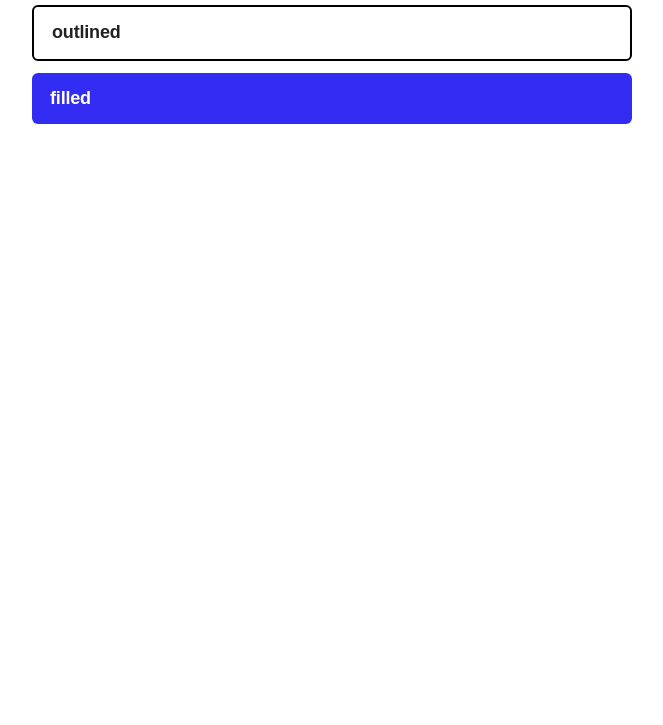
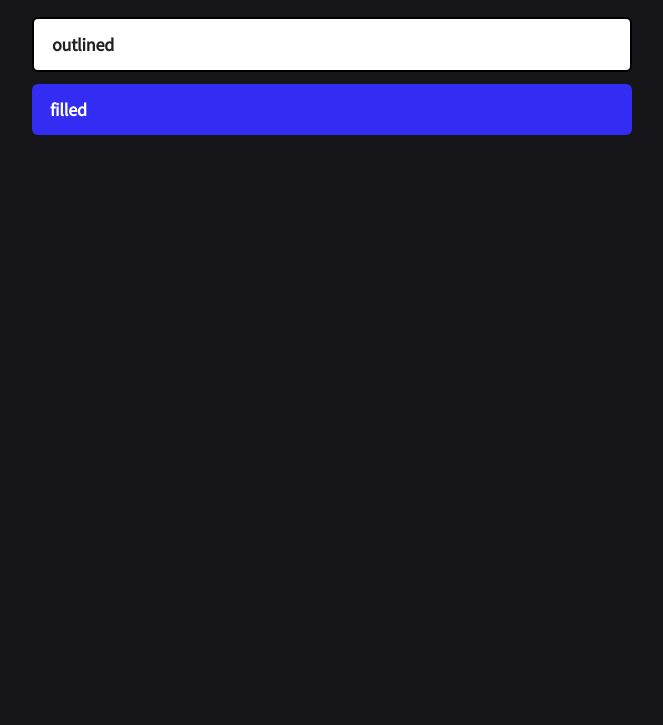
Before and after one commit to shreyog/shreyog-portfolio-v1, a Gatsby site: page /design-system in a window 1280 px wide. Shown: the part 75-800 px from the top of the page, without its empty margins (308-971 px from the left). Built offline with nearby package versions, Linux system fonts and the light colour scheme; Gatsby itself is replaced by a stand-in of ours.

Commit message:
Changelog - added home layout - added design system and toggle theme pages - handled global theme - added support for relative path

```diff
--- a/gatsby-config.ts
+++ b/gatsby-config.ts
@@ -27,7 +27,8 @@
       options: {
         fonts: [
           `limelight`,
-          `source sans pro\:300,400,400i,700`, // you can also specify font weights and styles
+          `source sans pro`,
+          `open sans\:300,400,500,700`, // you can also specify font weights and styles
         ],
         display: "swap",
       },
--- a/package.json
+++ b/package.json
@@ -30,6 +30,7 @@
     "gatsby-plugin-sitemap": "^6.0.0",
     "gatsby-source-filesystem": "^5.0.0",
     "gatsby-transformer-sharp": "^5.0.0",
+    "normalize.css": "^8.0.1",
     "react": "^18.2.0",
     "react-dom": "^18.2.0"
   },
@@ -37,6 +38,7 @@
     "@types/node": "^18.11.9",
     "@types/react": "^18.0.25",
     "@types/react-dom": "^18.0.8",
+    "eslint-import-resolver-alias": "^1.1.2",
     "typescript": "^4.8.4"
   }
 }
--- /dev/null
+++ b/src/constants/themeModes.ts
@@ -0,0 +1,4 @@
+export const THEME_MODES = {
+  DARK: "dark",
+  LIGHT: "light",
+};
--- /dev/null
+++ b/src/layouts/Home/index.tsx
@@ -0,0 +1,27 @@
+import * as React from "react";
+import { ThemeProvider, Global, css } from "@emotion/react";
+import "normalize.css";
+
+import { themeGenerator } from "@/styles/theme";
+import { THEME_MODES } from "@/constants/themeModes";
+
+const Home = ({ children }: { children: React.ReactNode }) => {
+  const theme = themeGenerator(THEME_MODES.DARK);
+
+  return (
+    <React.Fragment>
+      <ThemeProvider theme={theme}>
+        <Global
+          styles={css`
+            body {
+              font-family: ${theme.fonts.fontFamily};
+            }
+          `}
+        />
+        {children}
+      </ThemeProvider>
+    </React.Fragment>
+  );
+};
+
+export default Home;
--- a/src/pages/design-system.tsx
+++ b/src/pages/design-system.tsx
@@ -1,34 +1,38 @@
 import * as React from "react";
 import type { HeadFC, PageProps } from "gatsby";
-import { ThemeProvider } from "@emotion/react";
+import styled from "@emotion/styled";
 
-import Button from "../components/Button";
-import theme from "../styles/theme";
+import Home from "@/layouts/Home";
+import Button from "@/components/Button";
 
-const pageStyles = {
-  color: "#232129",
-  padding: 96,
-  fontFamily: "-apple-system, Roboto, sans-serif, serif",
-};
+const Main = styled.main({}, (props) => ({
+  height: "100vh",
+  backgroundColor: props.theme.main.primary,
+}));
+
+const Section = styled.section({
+  display: "flex",
+  flexDirection: "column",
+  gap: "12px",
+  width: "600px",
+  margin: "auto",
+});
+
+const TextH3 = styled.h1({ textAlign: "center" }, (props) => ({
+  color: props.theme.text.primary,
+}));
 
 const DesignSystemPage: React.FC<PageProps> = () => {
   return (
-    <ThemeProvider theme={theme}>
-      <main
-        style={{
-          fontFamily: "Source Sans Pro",
-          display: "flex",
-          flexDirection: "column",
-          gap: "12px",
-          width: "600px",
-          margin: "auto",
-        }}
-      >
-        <h3 style={{ textAlign: "center" }}>😎 Components 🚀</h3>
-        <Button variant="outlined">outlined</Button>
-        <Button variant="filled">filled</Button>
-      </main>
-    </ThemeProvider>
+    <Home>
+      <Main>
+        <Section>
+          <TextH3>😎 Components 🚀</TextH3>
+          <Button variant="outlined">outlined</Button>
+          <Button variant="filled">filled</Button>
+        </Section>
+      </Main>
+    </Home>
   );
 };
 
--- /dev/null
+++ b/src/pages/toggle-theme.tsx
@@ -0,0 +1,112 @@
+import * as React from "react";
+import { ThemeProvider } from "@emotion/react";
+import styled from "@emotion/styled";
+
+const theme = {
+  dark: {
+    mode: "dark",
+    main: {
+      primary: "#16161A",
+      secondary: "#242629",
+    },
+    text: {
+      primary: "#FFFFFE",
+      secondary: "#94A1B2",
+    },
+    highlight: {
+      primary: "#7F5AF0",
+      secondary: "#2CB67D",
+    },
+  },
+  light: {
+    mode: "light",
+    main: {
+      primary: "#F8F5F2",
+      secondary: "#FFFFFE",
+    },
+    text: {
+      primary: "#232323",
+      secondary: "#222525",
+    },
+    highlight: {
+      primary: "#F45D48",
+      secondary: "#078080",
+    },
+  },
+};
+
+const Main = styled.main(
+  {
+    height: "100vh",
+    padding: "0 14rem",
+    display: "flex",
+    flexDirection: "column",
+    justifyContent: "flex-start",
+    dap: "1rem",
+    fontFamily: "Source Sans Pro",
+  },
+  (props) => ({
+    backgroundColor: `${props.theme.main.primary}`,
+  })
+);
+
+const CustomBtn = styled.button(
+  {
+    padding: "14px 28px",
+    cursor: "pointer",
+    fontSize: "1rem",
+    transitionDuration: "0.2s",
+    transitionProperty: "background-color, color",
+    border: 0,
+  },
+  (props) => ({
+    backgroundColor: `${props.theme.highlight.primary}`,
+    color: `${
+      props.theme.mode === "dark"
+        ? props.theme.text.primary
+        : props.theme.main.primary
+    }`,
+  })
+);
+
+const Section = styled.section<{ color: string }>(
+  { margin: "2rem 0", padding: "2rem" },
+  (props) => ({
+    backgroundColor:
+      props.color === "primary"
+        ? props.theme.main.primary
+        : props.theme.main.secondary,
+  })
+);
+
+const TextH1 = styled.h1({}, (props) => ({ color: props.theme.text.primary }));
+const TextP = styled.p({}, (props) => ({ color: props.theme.text.secondary }));
+
+const ToggleTheme = () => {
+  const [isDark, setIsDark] = React.useState(false);
+  return (
+    <ThemeProvider theme={isDark ? theme.dark : theme.light}>
+      <Main>
+        <Section color="primary">
+          <TextH1>Hello {isDark ? "Dark" : "Light"} Mode</TextH1>
+          <TextP>We will make some magic happen!</TextP>
+        </Section>
+
+        <Section color="secondary">
+          <TextH1>Hello {isDark ? "Dark" : "Light"} Mode</TextH1>
+          <TextP>We will make some magic happen!</TextP>
+        </Section>
+
+        <CustomBtn
+          onClick={() => {
+            setIsDark(!isDark);
+          }}
+        >
+          Change to {isDark ? "light" : "dark"} mode
+        </CustomBtn>
+      </Main>
+    </ThemeProvider>
+  );
+};
+
+export default ToggleTheme;
--- a/src/styles/theme/index.ts
+++ b/src/styles/theme/index.ts
@@ -1,7 +1,46 @@
-const theme = {
-  color: {
-    primary: "#2F80ED",
+import { THEME_MODES } from "@/constants/themeModes";
+
+const DARK_THEME = {
+  mode: "dark",
+  main: {
+    primary: "#16161A",
+    secondary: "#242629",
+  },
+  text: {
+    primary: "#FFFFFE",
+    secondary: "#94A1B2",
+  },
+  highlight: {
+    primary: "#7F5AF0",
+    secondary: "#2CB67D",
   },
 };
 
-export default theme;
+const LIGHT_THEME = {
+  mode: "light",
+  main: {
+    primary: "#F8F5F2",
+    secondary: "#FFFFFE",
+  },
+  text: {
+    primary: "#232323",
+    secondary: "#222525",
+  },
+  highlight: {
+    primary: "#F45D48",
+    secondary: "#078080",
+  },
+};
+
+const COMMON_THEME = {
+  fonts: {
+    fontFamily: "Source Sans Pro",
+  },
+};
+
+export const themeGenerator = (mode = THEME_MODES.LIGHT) => {
+  return {
+    ...COMMON_THEME,
+    ...(mode === THEME_MODES.LIGHT ? LIGHT_THEME : DARK_THEME),
+  };
+};
```
Also changed, not shown: gatsby-node.js (added, +22 -0 lines), src/declarations/emotion.d.ts (added, +22 -0 lines), tsconfig.json (+33 -10 lines), .eslintrc.js (added), 1 other file.
